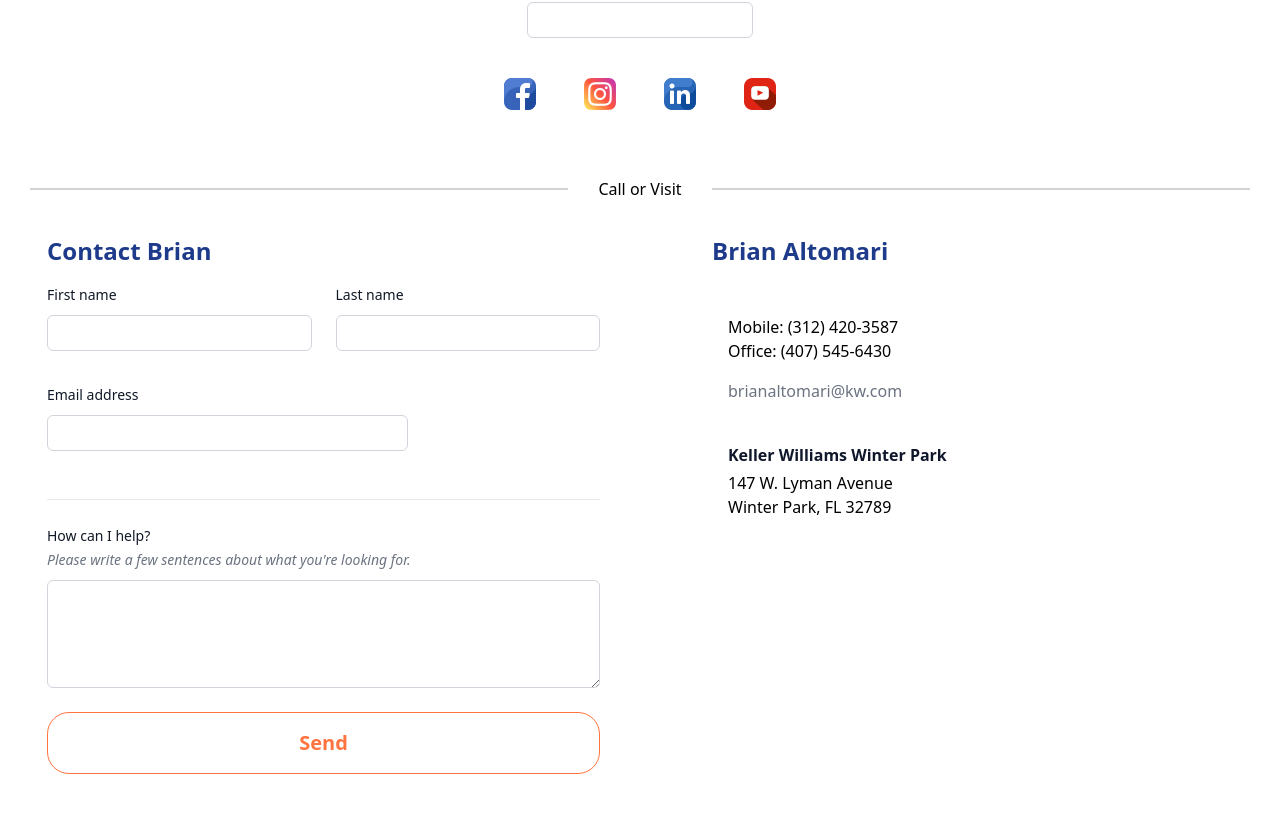
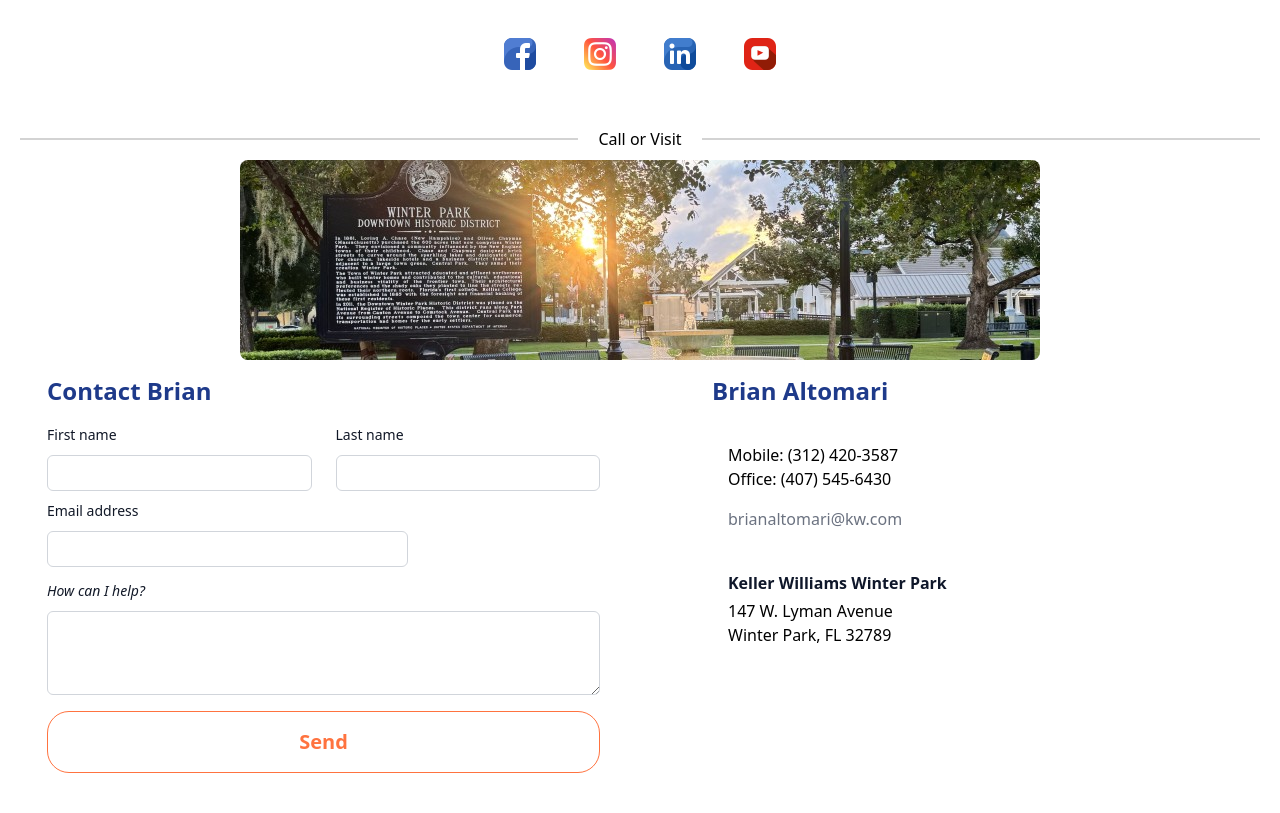
Before and after one commit to aquacalc/my-test, a SvelteKit app: page / in a window 1280 px wide. Shown: the part 2651-3464 px from the top of the page. Built offline with nearby package versions, Linux system fonts and the light colour scheme.

Commit message:
∆ hr margin

```diff
--- a/src/routes/+page.svelte
+++ b/src/routes/+page.svelte
@@ -175,14 +175,17 @@
 		<hr class="hr-2" />
 	</div>
 
+	<img id="winter-park-img" src="winter-park-wide.jpg" alt="winter park" />
+
 	<div id="contact">
 		<div class="contact-form ml-8">
 			<form>
 				<div class="space-y-12">
-					<div class="border-b border-gray-900/10 pb-12">
+					<!-- <div class="border-b border-gray-900/10 pb-2"> -->
+					<div>
 						<h2 class="text-2xl font-semibold text-blue-900">Contact Brian</h2>
 
-						<div class="mt-4 grid grid-cols-1 gap-x-6 gap-y-8 sm:grid-cols-6">
+						<div class="mt-4 grid grid-cols-1 gap-x-6 gap-y-2 sm:grid-cols-6">
 							<div class="sm:col-span-3">
 								<label for="first-name" class="block text-sm/6 font-medium text-gray-900"
 									>First name</label
@@ -233,17 +236,17 @@
 				</div>
 
 				<div class="col-span-full">
-					<label for="about" class="mt-6 block text-sm/6 font-medium text-gray-900"
-						>How can I help?</label
+					<label for="about" class="mt-3 block text-sm/6 font-medium text-gray-900"
+						><em>How can I help?</em></label
 					>
 					<p class="mt-0 text-sm/6 text-gray-500">
-						<em>Please write a few sentences about what you're looking for.</em>
+						<!-- <em>Please write a few sentences about what you're looking for.</em> -->
 					</p>
 					<div class="mt-2">
 						<textarea
 							name="about"
 							id="about"
-							rows="4"
+							rows="3"
 							placeholder="Please write a few sentences about what you're looking for..."
 							class="block w-full rounded-md bg-white px-3 py-1.5 text-base text-gray-900 outline outline-1 -outline-offset-1 outline-gray-300 placeholder:text-blue-400 focus:outline focus:outline-2 focus:-outline-offset-2 focus:outline-indigo-600 sm:text-sm/6"
 						>
@@ -251,7 +254,7 @@
 					</div>
 				</div>
 
-				<div class="mb-8 mt-6 flex">
+				<div class="mb-8 mt-4 flex">
 					<!-- <button type="button" class="text-sm/6 font-semibold text-gray-900">Cancel</button> -->
 					<button type="submit" style="flex: 110;" class="text-sm font-semibold text-gray-900"
 						>Send</button
@@ -261,7 +264,7 @@
 		</div>
 
 		<div id="contact-me" class="contact-data pl-16">
-			<h2 class="mb-12 text-2xl font-semibold text-blue-900">Brian Altomari</h2>
+			<h2 class="mb-9 text-2xl font-semibold text-blue-900">Brian Altomari</h2>
 			<h4 id="mobile">Mobile: (312) 420-3587</h4>
 			<h4 id="office" class="mb-4">Office: (407) 545-6430</h4>
 			<h4 id="bri-email" class="mb-10">
@@ -357,7 +360,7 @@
 	.hr-1,
 	.hr-2 {
 		border: 1px lightgray solid;
-		margin: 30px;
+		margin: 20px;
 		flex: 1 1 0;
 	}
 
@@ -494,4 +497,10 @@
 	#address-3 {
 		padding-left: 1rem;
 	}
+
+	#winter-park-img {
+		/* width: 600px; */
+		margin: 0px auto;
+		border-radius: 8px;
+	}
 </style>
```
